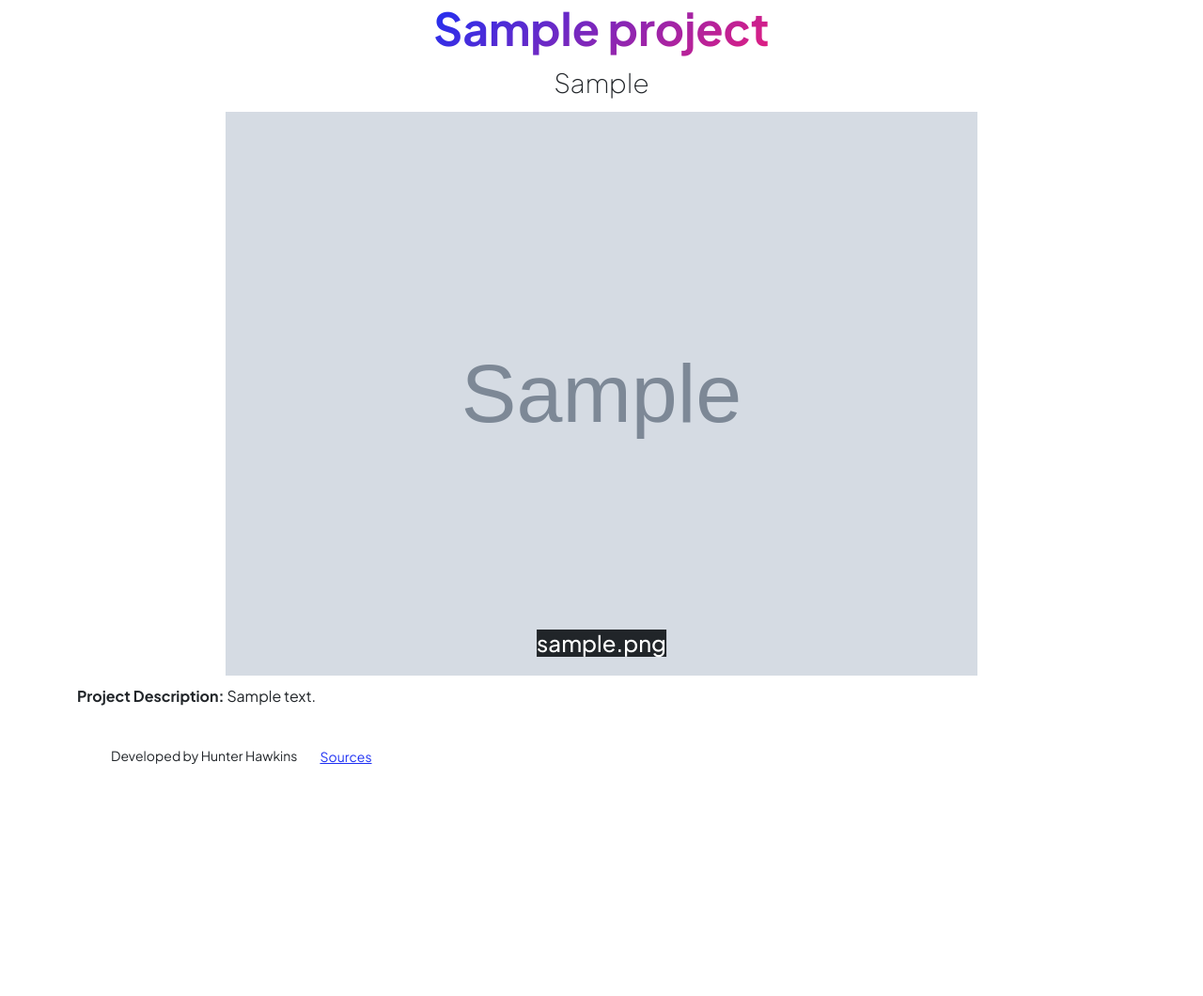
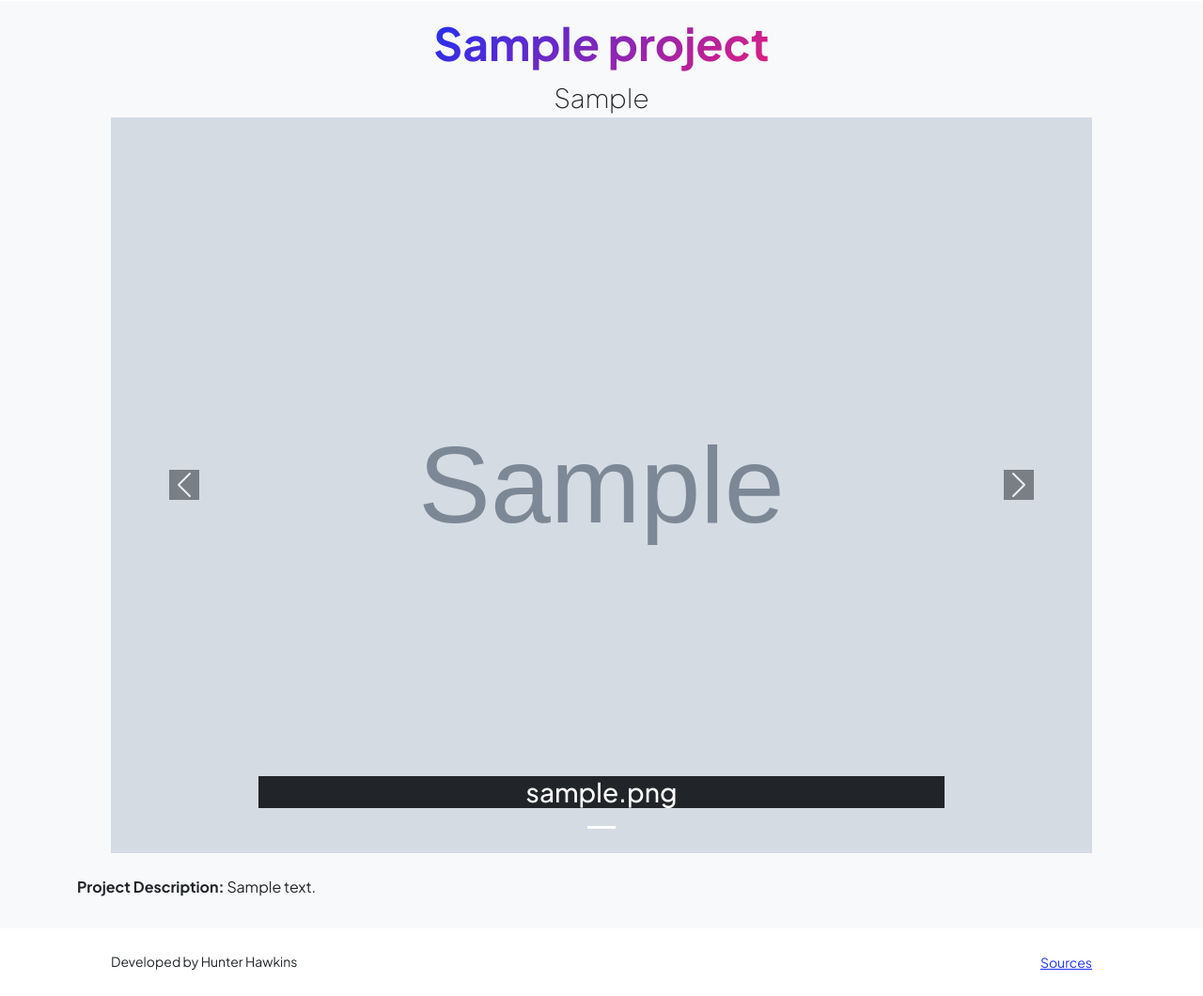
Before and after one commit to hunterdhawkins/Personal-Website-V1.2, a Django app: a page that uses personal_website/home/templates/home/individual_project.html in a window 1280 px wide. Shown: the part 71-1131 px from the top of the page at 94% size. Before the commit the page ends 884 px from the top, so only its background shows below. Run offline with Django 5.2, Linux system fonts and the light colour scheme; tables that the repository leaves empty hold one stand-in row (values such as "Sample post"); grey boxes marked "Sample" are stand-in pictures; some libraries are stand-ins or nearby versions; some web fonts are replaced.

Commit message:
Working on using carousel for project images not custom JS solution

```diff
--- a/personal_website/home/templates/home/individual_project.html
+++ b/personal_website/home/templates/home/individual_project.html
@@ -1,58 +1,87 @@
 {% extends "base.html" %}
 {% load static %}
 
+{% block styles %}
+<style>
+  .carousel-wrapper {
+    max-width: 900px;
+    max-height: 600px;
+    overflow: hidden;
+}
+
+  .carousel-wrapper img {
+      object-fit: contain;
+      max-height: 600px;
+  }
+
+.carousel-caption {
+    width: auto;
+    left: 50%;
+    transform: translateX(-50%);
+    padding: 0; /* optional: removes extra spacing */
+}
+
+.carousel-caption h3 {
+    display: inline-block; /* makes the background wrap the text */
+    padding: 0.25rem 0.75rem; /* adjust to taste */
+    border-radius: 0.25rem;   /* optional: softer edges */
+}
+
+</style>
+{% endblock %}
+
 {% block content %}
-<style>
-/*.project-container {
-  height: 100vh;
-  width: 100vw;
-}
-*/</style>
-
-<link href="{% static 'home/css/cards_panels.css' %}" rel="stylesheet" />
+<section class="py-3 bg-light" id="features">
+    <div class="container px-5">
       <h2 class="display-5 fw-bolder text-center"><span class="text-gradient d-inline">{{ project.project_name }}</span></h2>
       <div class="fs-3 fw-light text-center">{{project.project_location}}</div>
-  <div class="container">
+      <div class="carousel-wrapper mx-auto">
+        <div id="carouselExampleIndicators" class="carousel slide" data-bs-ride="carousel">
+          <div class="carousel-indicators">
             {% for photo in photos %}
               {% if forloop.first %}
-          <div class="panel active" style="background-image: url('{{ photo.image.url }}')">
+                <button type="button" data-bs-target="#carouselExampleIndicators" data-bs-slide-to="0" class="active"></button>
+              {% else %}
+                <button type="button" data-bs-target="#carouselExampleIndicators" data-bs-slide-to="{{ forloop.counter0 }}"></button>
+              {% endif %}
+            {% endfor %}
+          </div>
+          <div class="carousel-inner">
+          {% for photo in photos %}
+            {% if forloop.first %}
+              <div class="carousel-item active">
+                <img class="d-block w-100" src="{{ photo.image.url }}" alt="Wapiti Logo">
+                <div class="carousel-caption d-none d-md-block">
                   <h3 class="text-white bg-dark">{{photo.image_description}}</h3>
                 </div>
+              </div>
             {% else %}
-          <div class="panel" style="background-image: url('{{ photo.image.url }}')">
+              <div class="carousel-item">
+                <img class="d-block w-100" src="{{ photo.image.url }}" alt="Second slide">
+                  <div class="carousel-caption d-none d-md-block">
                     <h3 class="text-white bg-dark">{{photo.image_description}}</h3>
+                </div>
               </div>
             {% endif %}
           {% endfor %}
-    <br>
           </div>
-  <div class="container">
+          <button class="carousel-control-prev" type="button" data-bs-target="#carouselExampleIndicators" data-bs-slide="prev">
+            <span class="carousel-control-prev-icon bg-dark"></span>
+          </button>
+
+          <button class="carousel-control-next" type="button" data-bs-target="#carouselExampleIndicators" data-bs-slide="next">
+            <span class="carousel-control-next-icon bg-dark"></span>
+          </button>
+        </div>
+      </div>
+    </div>
+    <div class="container mt-4">
       <p><b>Project Description: </b>{{project.project_description}}</p>
     </div>
-
+  </section>
 {% endblock %}
 
 {% block page_scripts %}
 <script type="text/javascript">
-  // Get all the individual Panels
-  const panels = document.querySelectorAll('.panel')
-
-  // Iterate through the panels.
-  // If one of them is clicked by the user
-  // remove all the active portions of their class
-  // and then add the active class to the one that was clicked
-  panels.forEach((panel) => {
-    panel.addEventListener('click', () =>{
-      removeActiveClasses()
-      panel.classList.add('active')
-    })
-
-  })
-
-  function removeActiveClasses(){
-    panels.forEach((panel) =>{
-      panel.classList.remove('active')
-    })
-  }
-</script>
+  $('.carousel').carousel()</script>
 {% endblock %}
```
Also changed, not shown: personal_website/home/templates/home/individual_project_OLD.html (added, +58 -0 lines). Lines whose indentation alone changed are shown as unchanged.
